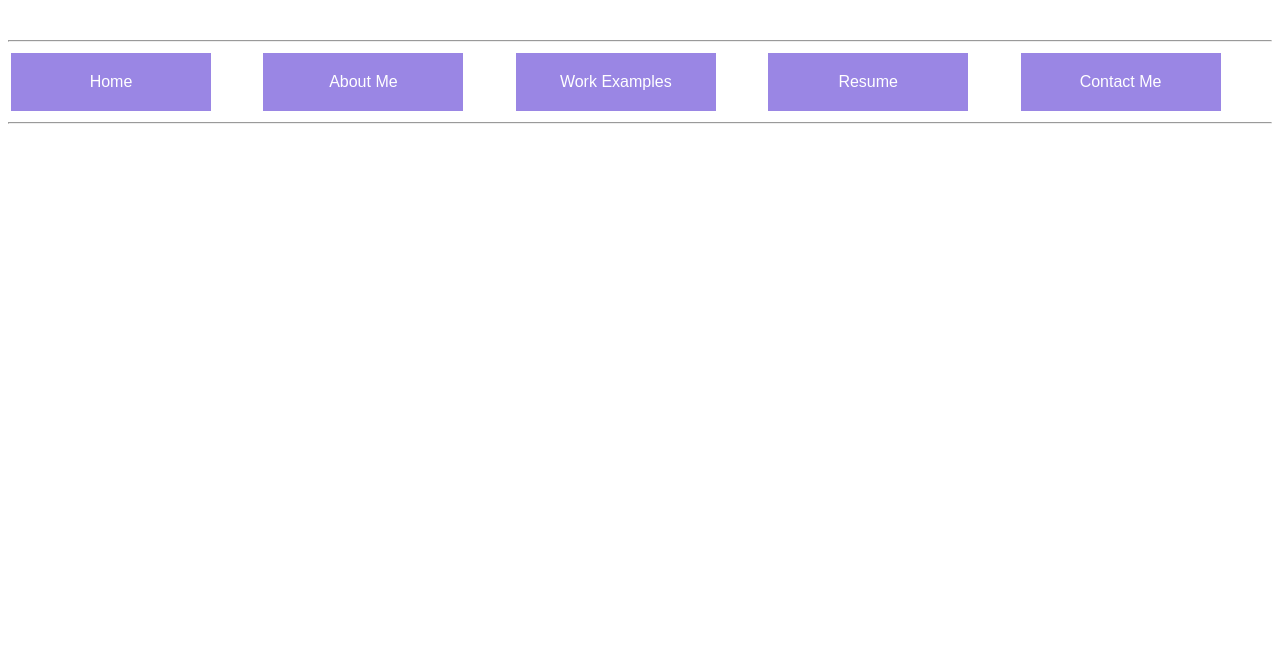
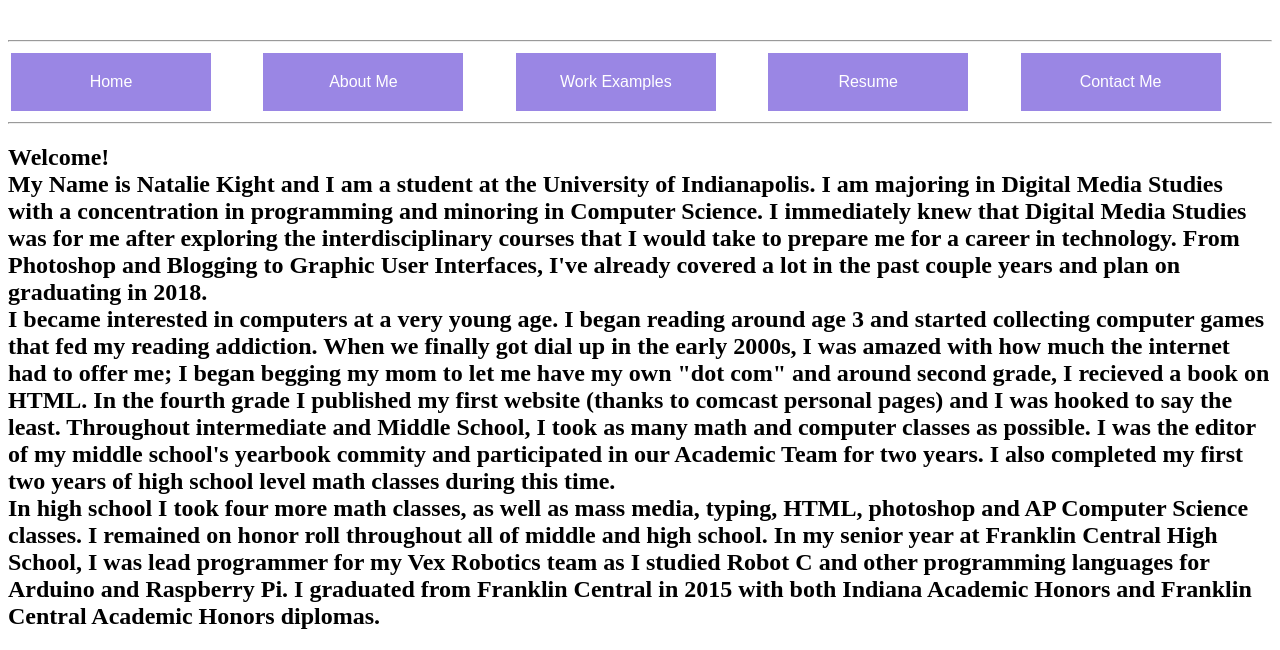
Before and after one commit to kightn/kightn.github.io, a plain HTML site: page index.html in a window 1280 px wide. Shown: the part 180-830 px from the top of the page. Before the commit the page ends 800 px from the top, so only its background shows below. Drawn offline with Linux system fonts and the light colour scheme.

Commit message:
Add files via upload

```diff
--- a/index.html
+++ b/index.html
@@ -31,7 +31,18 @@
 <td><a href="#"><button class="dropbtn">Contact Me</button></a></td>
 </tr>
 </table><hr>
-
+<h2>Welcome!<br>My Name is Natalie Kight and I am a student at the University of Indianapolis.
+I am majoring in Digital Media Studies with a concentration in programming and minoring in Computer Science. I immediately knew that Digital Media
+Studies was for me after exploring the interdisciplinary courses that I would take to prepare me for a career in technology.
+From Photoshop and Blogging to Graphic User Interfaces, I've already covered a lot in the past couple years and plan on graduating in 2018.<br>
+I became interested in computers at a very young age. I began reading around age 3 and started collecting computer games that fed my reading addiction.
+When we finally got dial up in the early 2000s, I was amazed with how much the internet had to offer me; I began begging my mom to let me have my own "dot com"
+and around second grade, I recieved a book on HTML. In the fourth grade I published my first website (thanks to comcast personal pages) and I was hooked to say the least.
+Throughout intermediate and Middle School, I took as many math and computer classes as possible. I was the editor of my middle school's yearbook commity and participated in our Academic Team for two years.
+I also completed my first two years of high school level math classes during this time. <br> In high school I took four more math classes, as well as mass media, typing, HTML,
+photoshop and AP Computer Science classes. I remained on honor roll throughout all of middle and high school. In my senior year at Franklin Central
+High School, I was lead programmer for my Vex Robotics team as I studied Robot C and other programming languages for Arduino and Raspberry Pi.
+ I graduated from Franklin Central in 2015 with both Indiana Academic Honors and Franklin Central Academic Honors diplomas.</h2>
 
 </body>
 </html>
```
